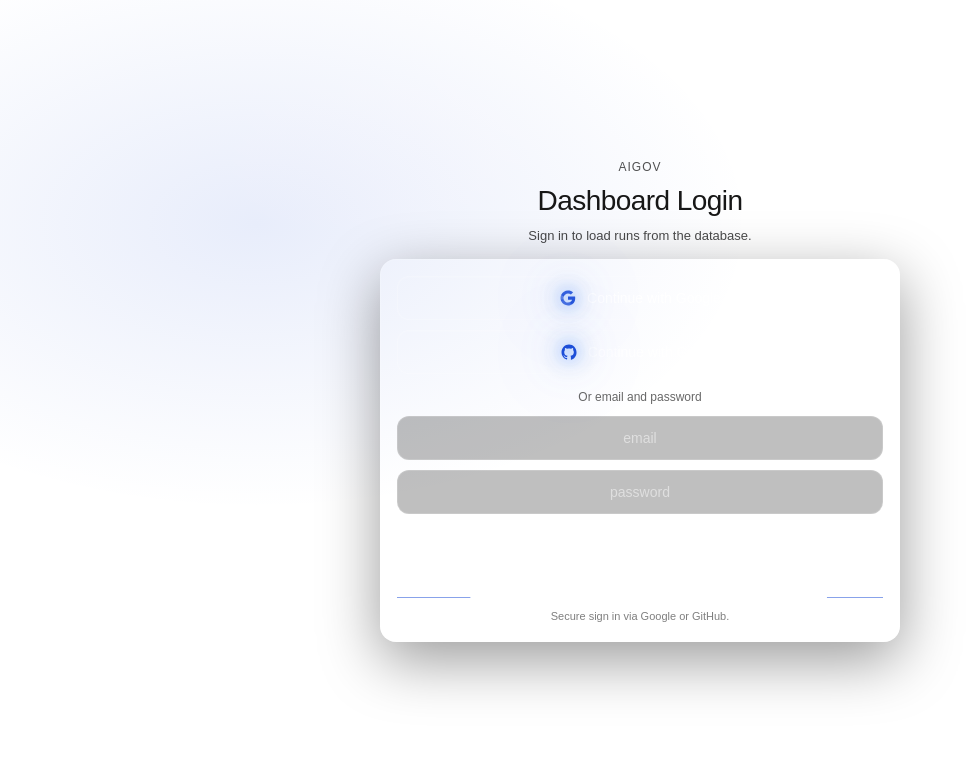
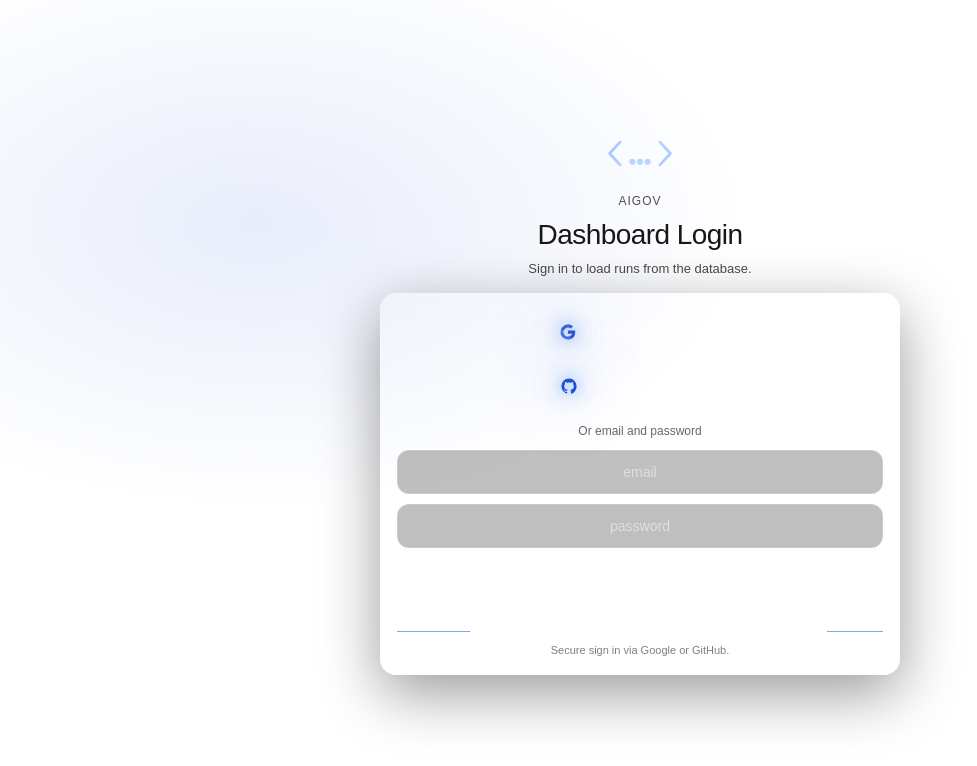
Before and after one commit to MonikaDvorackova/aigov-compliance-engine, a Next.js app in the folder dashboard/: page /login in a window 1280 px wide. Shown: the top 766 px of the page, without its empty margins (0-977 px from the left). Built offline with nearby package versions, Linux system fonts and the light colour scheme; no server answers.

Commit message:
feat(brand): add AIGOV logo component

```diff
--- a/dashboard/app/auth/callback/route.ts
+++ b/dashboard/app/auth/callback/route.ts
@@ -27,19 +27,16 @@ export async function GET(request: NextRequest) {
     return NextResponse.redirect(redirectUrl);
   }
 
-  // Vytvoříme redirect response jako první
   const res = NextResponse.redirect(new URL(next, url.origin));
-
   const supabase = createSupabaseRouteClient(request, res);
 
   const { error } = await supabase.auth.exchangeCodeForSession(code);
 
   if (error) {
     const redirectUrl = new URL("/login", url.origin);
-    redirectUrl.searchParams.set("message", error.message || "OAuth exchange failed.");
+    redirectUrl.searchParams.set("message", `exchange:${error.message}`);
     return NextResponse.redirect(redirectUrl);
   }
 
-  // Vracíme tu samou response, do které se zapisovaly cookies
   return res;
 }
--- /dev/null
+++ b/dashboard/app/auth/login/github/route.ts
@@ -0,0 +1,35 @@
+import { NextResponse } from "next/server";
+import type { NextRequest } from "next/server";
+import { createSupabaseRouteClient } from "@/lib/supabase/route";
+
+export const dynamic = "force-dynamic";
+
+function safeNext(raw: string | null): string {
+  if (!raw) return "/runs";
+  const v = raw.trim();
+  if (!v) return "/runs";
+  if (v.startsWith("/")) return v;
+  return "/runs";
+}
+
+export async function GET(request: NextRequest) {
+  const url = new URL(request.url);
+  const origin = url.origin;
+
+  const next = safeNext(url.searchParams.get("next"));
+  const redirectTo = `${origin}/auth/callback?next=${encodeURIComponent(next)}`;
+
+  const res = NextResponse.next();
+  const supabase = createSupabaseRouteClient(request, res);
+
+  const { data, error } = await supabase.auth.signInWithOAuth({
+    provider: "github",
+    options: { redirectTo },
+  });
+
+  if (error || !data?.url) {
+    return NextResponse.redirect(new URL("/login?message=OAuthStartFailed", origin));
+  }
+
+  return NextResponse.redirect(data.url);
+}
--- /dev/null
+++ b/dashboard/app/auth/login/google/route.ts
@@ -0,0 +1,35 @@
+import { NextResponse } from "next/server";
+import type { NextRequest } from "next/server";
+import { createSupabaseRouteClient } from "@/lib/supabase/route";
+
+export const dynamic = "force-dynamic";
+
+function safeNext(raw: string | null): string {
+  if (!raw) return "/runs";
+  const v = raw.trim();
+  if (!v) return "/runs";
+  if (v.startsWith("/")) return v;
+  return "/runs";
+}
+
+export async function GET(request: NextRequest) {
+  const url = new URL(request.url);
+  const origin = url.origin;
+
+  const next = safeNext(url.searchParams.get("next"));
+  const redirectTo = `${origin}/auth/callback?next=${encodeURIComponent(next)}`;
+
+  const res = NextResponse.next();
+  const supabase = createSupabaseRouteClient(request, res);
+
+  const { data, error } = await supabase.auth.signInWithOAuth({
+    provider: "google",
+    options: { redirectTo },
+  });
+
+  if (error || !data?.url) {
+    return NextResponse.redirect(new URL("/login?message=OAuthStartFailed", origin));
+  }
+
+  return NextResponse.redirect(data.url);
+}
--- /dev/null
+++ b/dashboard/app/components/brand/AigovMarkAnimated.tsx
@@ -0,0 +1,60 @@
+import React from "react";
+
+export default function AigovMarkAnimated(props: React.SVGProps<SVGSVGElement>) {
+  const { children, ...rest } = props;
+
+  return (
+    <svg viewBox="0 0 320 120" role="img" aria-label="AIGOV mark animated" {...rest}>
+      <style>{`
+        .dotWrap { transform-box: fill-box; transform-origin: center; }
+        @keyframes evalWave {
+          0% { transform: translateY(0px); opacity: 0.65; }
+          50% { transform: translateY(-5px); opacity: 1; }
+          100% { transform: translateY(0px); opacity: 0.65; }
+        }
+        .d1 { animation: evalWave 1.3s ease-in-out infinite; animation-delay: 0s; }
+        .d2 { animation: evalWave 1.3s ease-in-out infinite; animation-delay: 0.16s; }
+        .d3 { animation: evalWave 1.3s ease-in-out infinite; animation-delay: 0.32s; }
+      `}</style>
+
+      <defs>
+        <linearGradient id="strokeBlue" x1="90" y1="50" x2="230" y2="90" gradientUnits="userSpaceOnUse">
+          <stop offset="0%" stopColor="rgba(120,170,255,0.75)" />
+          <stop offset="55%" stopColor="rgba(185,215,255,0.92)" />
+          <stop offset="100%" stopColor="rgba(120,170,255,0.75)" />
+        </linearGradient>
+      </defs>
+
+      <path
+        stroke="url(#strokeBlue)"
+        strokeWidth="5.6"
+        strokeLinecap="round"
+        strokeLinejoin="round"
+        fill="none"
+        opacity="0.96"
+        d="M118 36 L96 60 L118 84"
+      />
+      <path
+        stroke="url(#strokeBlue)"
+        strokeWidth="5.6"
+        strokeLinecap="round"
+        strokeLinejoin="round"
+        fill="none"
+        opacity="0.96"
+        d="M202 36 L224 60 L202 84"
+      />
+
+      <g className="dotWrap d1">
+        <circle fill="rgba(165,200,255,0.82)" cx="144" cy="77.6" r="6.4" />
+      </g>
+      <g className="dotWrap d2">
+        <circle fill="rgba(165,200,255,0.82)" cx="160" cy="77.6" r="6.4" />
+      </g>
+      <g className="dotWrap d3">
+        <circle fill="rgba(165,200,255,0.82)" cx="176" cy="77.6" r="6.4" />
+      </g>
+
+      {children}
+    </svg>
+  );
+}
--- /dev/null
+++ b/dashboard/app/components/brand/AigovMarkStatic.tsx
@@ -0,0 +1,42 @@
+import React from "react";
+
+export default function AigovMarkStatic(props: React.SVGProps<SVGSVGElement>) {
+  const { children, ...rest } = props;
+
+  return (
+    <svg viewBox="0 0 320 120" role="img" aria-label="AIGOV mark" {...rest}>
+      <defs>
+        <linearGradient id="strokeBlue" x1="90" y1="50" x2="230" y2="90" gradientUnits="userSpaceOnUse">
+          <stop offset="0%" stopColor="rgba(120,170,255,0.75)" />
+          <stop offset="55%" stopColor="rgba(185,215,255,0.92)" />
+          <stop offset="100%" stopColor="rgba(120,170,255,0.75)" />
+        </linearGradient>
+      </defs>
+
+      <path
+        stroke="url(#strokeBlue)"
+        strokeWidth="5.6"
+        strokeLinecap="round"
+        strokeLinejoin="round"
+        fill="none"
+        opacity="0.96"
+        d="M118 36 L96 60 L118 84"
+      />
+      <path
+        stroke="url(#strokeBlue)"
+        strokeWidth="5.6"
+        strokeLinecap="round"
+        strokeLinejoin="round"
+        fill="none"
+        opacity="0.96"
+        d="M202 36 L224 60 L202 84"
+      />
+
+      <circle fill="rgba(165,200,255,0.82)" cx="144" cy="77.6" r="6.4" />
+      <circle fill="rgba(165,200,255,0.82)" cx="160" cy="77.6" r="6.4" />
+      <circle fill="rgba(165,200,255,0.82)" cx="176" cy="77.6" r="6.4" />
+
+      {children}
+    </svg>
+  );
+}
--- /dev/null
+++ b/dashboard/app/components/brand/AugovMark.tsx
@@ -0,0 +1,34 @@
+"use client";
+
+import React, { useEffect, useState } from "react";
+import AigovMarkStatic from "./AigovMarkStatic";
+import AigovMarkAnimated from "./AigovMarkAnimated";
+
+type Props = React.SVGProps<SVGSVGElement> & {
+  isRunning?: boolean;
+};
+
+export default function AigovMark({ isRunning = false, ...svgProps }: Props) {
+  const [reduceMotion, setReduceMotion] = useState(true);
+
+  useEffect(() => {
+    const mq = window.matchMedia("(prefers-reduced-motion: reduce)");
+    const apply = () => setReduceMotion(mq.matches);
+
+    apply();
+
+    if (typeof mq.addEventListener === "function") {
+      mq.addEventListener("change", apply);
+      return () => mq.removeEventListener("change", apply);
+    }
+
+    mq.addListener(apply);
+    return () => mq.removeListener(apply);
+  }, []);
+
+  if (isRunning && !reduceMotion) {
+    return <AigovMarkAnimated {...svgProps} />;
+  }
+
+  return <AigovMarkStatic {...svgProps} />;
+}
--- a/dashboard/app/login/LoginClient.tsx
+++ b/dashboard/app/login/LoginClient.tsx
@@ -3,6 +3,7 @@
 import React, { useMemo, useState } from "react";
 import { createClient, SupabaseClient } from "@supabase/supabase-js";
 import { useRouter, useSearchParams } from "next/navigation";
+import AigovMarkStatic from "../components/brand/AigovMarkStatic";
 
 function createSupabaseBrowserClient(): SupabaseClient {
   const url = process.env.NEXT_PUBLIC_SUPABASE_URL;
@@ -131,29 +132,6 @@ export default function LoginClient() {
     }
   }
 
-  async function signInOAuth(provider: "google" | "github") {
-    setBusy(true);
-    setMessage(null);
-
-    try {
-      const redirectTo = `${window.location.origin}/auth/callback`;
-
-      const { error } = await supabase.auth.signInWithOAuth({
-        provider,
-        options: { redirectTo },
-      });
-
-      if (error) {
-        setMessage(userFriendlyMessage(error.message) ?? "Sign in failed. Please try again.");
-        return;
-      }
-    } catch (_err: any) {
-      setMessage("Sign in failed. Please try again.");
-    } finally {
-      setBusy(false);
-    }
-  }
-
   const shellBg =
     "radial-gradient(1200px 520px at 50% 8%, rgba(255,255,255,0.08), rgba(0,0,0,0) 60%), radial-gradient(900px 520px at 20% 28%, rgba(29,78,216,0.10), rgba(0,0,0,0) 55%), radial-gradient(900px 520px at 82% 42%, rgba(255,255,255,0.06), rgba(0,0,0,0) 55%)";
 
@@ -216,6 +194,10 @@ export default function LoginClient() {
       `}</style>
 
       <div style={{ width: "100%", maxWidth: 520, textAlign: "center" }}>
+        <div style={{ display: "flex", justifyContent: "center", marginBottom: 10 }}>
+          <AigovMarkStatic style={{ width: 152, height: "auto", opacity: 0.92 }} />
+        </div>
+
         <div style={{ opacity: 0.75, fontSize: 12, letterSpacing: "0.08em" }}>AIGOV</div>
 
         <h1
@@ -270,19 +252,23 @@ export default function LoginClient() {
           ) : null}
 
           <div style={{ display: "grid", gap: 10 }}>
-            <button type="button" data-btn="1" onClick={() => signInOAuth("google")} disabled={busy} style={buttonStyle}>
+            <a href="/auth/login/google?next=/runs" style={{ textDecoration: "none" }} aria-disabled={busy}>
+              <button type="button" data-btn="1" disabled={busy} style={buttonStyle}>
                 <span style={{ display: "inline-flex", filter: iconGlow }}>
                   <IconGoogle color={blue} size={18} />
                 </span>
                 Continue with Google
               </button>
+            </a>
 
-            <button type="button" data-btn="1" onClick={() => signInOAuth("github")} disabled={busy} style={buttonStyle}>
+            <a href="/auth/login/github?next=/runs" style={{ textDecoration: "none" }} aria-disabled={busy}>
+              <button type="button" data-btn="1" disabled={busy} style={buttonStyle}>
                 <span style={{ display: "inline-flex", filter: iconGlow }}>
                   <IconGitHub color={blue} size={18} />
                 </span>
                 Continue with GitHub
               </button>
+            </a>
           </div>
 
           <div style={{ marginTop: 14, opacity: 0.65, fontSize: 12, textAlign: "center" }}>
--- a/dashboard/lib/supabase/route.ts
+++ b/dashboard/lib/supabase/route.ts
@@ -3,12 +3,13 @@ import { createServerClient } from "@supabase/ssr";
 
 export function createSupabaseRouteClient(req: NextRequest, res: NextResponse) {
   const url = process.env.NEXT_PUBLIC_SUPABASE_URL;
+
   const key =
     process.env.NEXT_PUBLIC_SUPABASE_PUBLISHABLE_KEY ??
     process.env.NEXT_PUBLIC_SUPABASE_ANON_KEY;
 
   if (!url) throw new Error("Missing NEXT_PUBLIC_SUPABASE_URL");
-  if (!key) throw new Error("Missing SUPABASE KEY");
+  if (!key) throw new Error("Missing Supabase key");
 
   return createServerClient(url, key, {
     cookies: {
```
Also changed, not shown: dashboard/app/(app)/layout.tsx (+34 -2 lines). Lines whose indentation alone changed are shown as unchanged.
